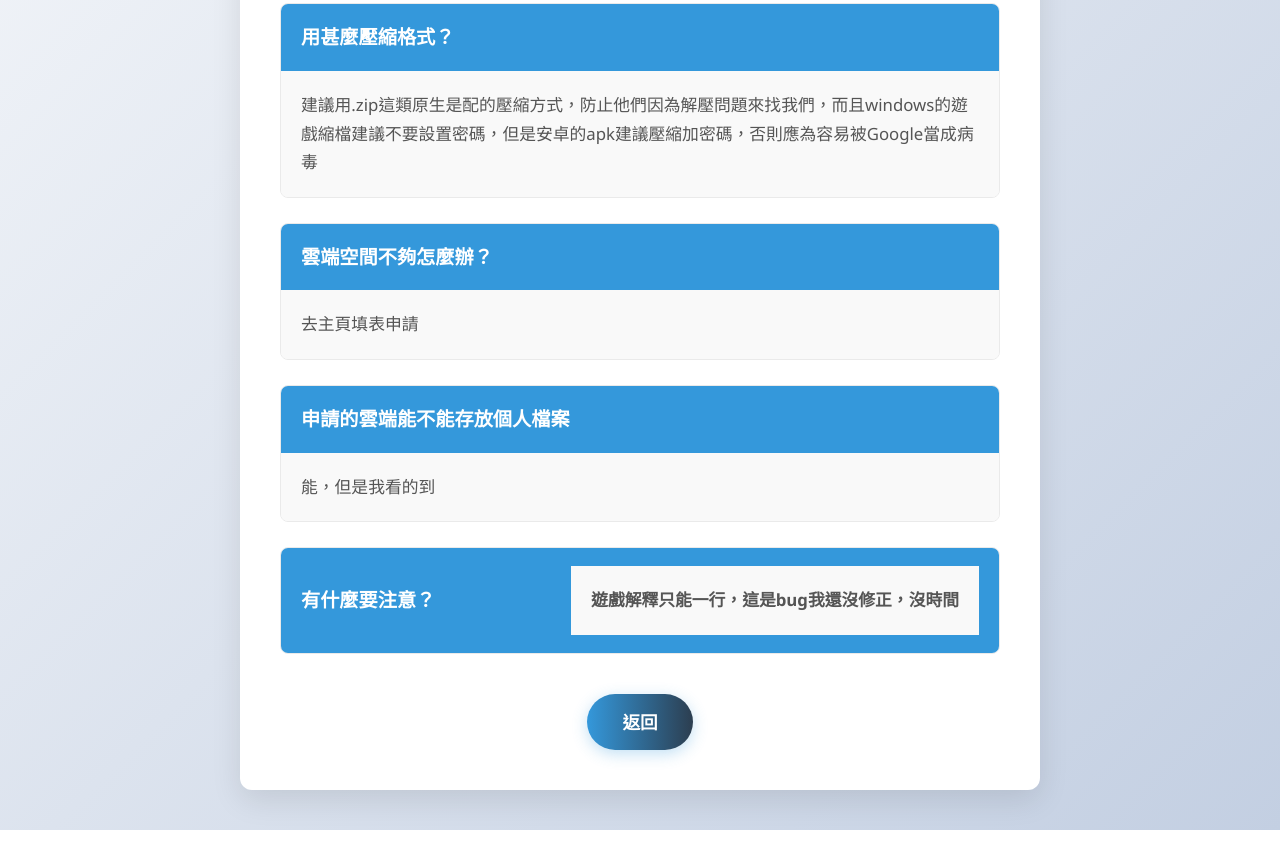
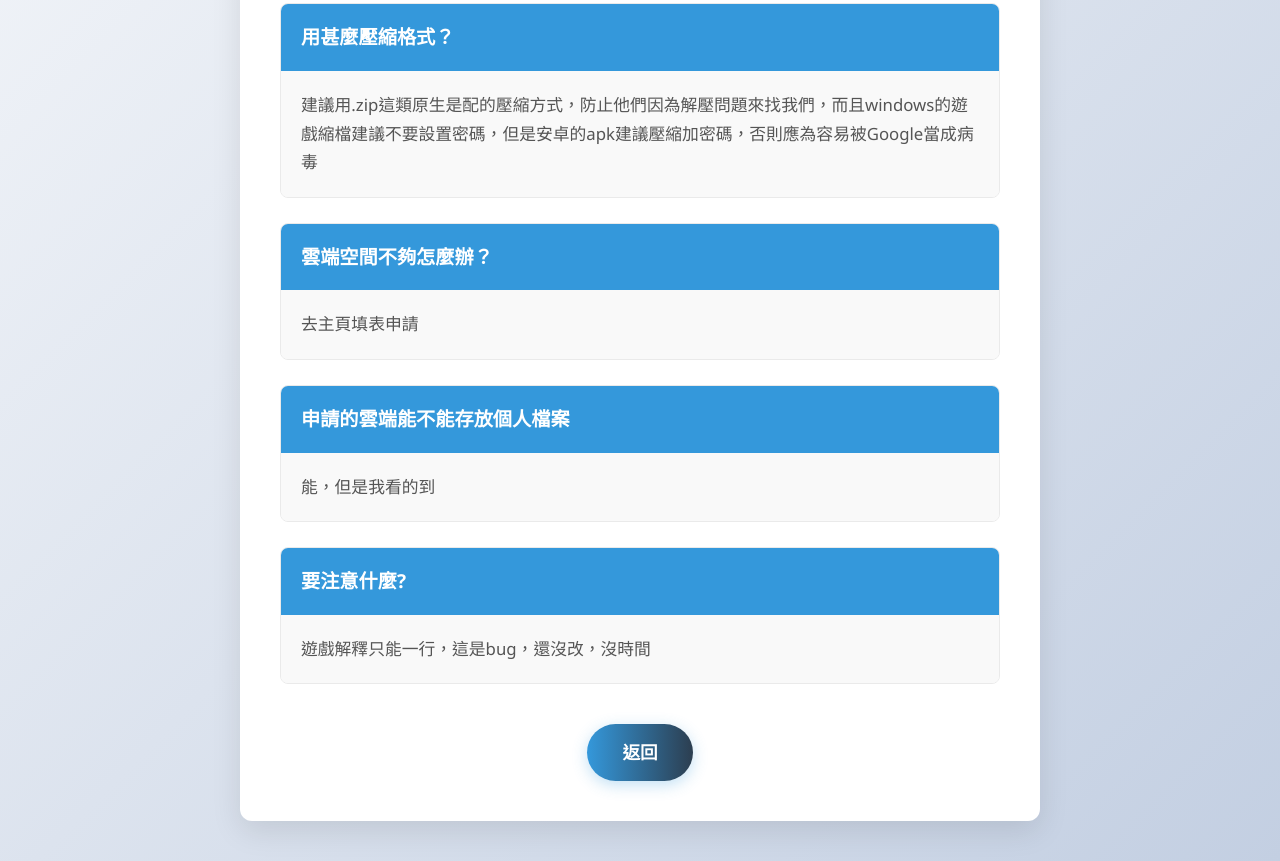
Before and after one commit to 1743986520/Website-development, a plain HTML site: page Things-to-note.html in a window 1280 px wide. Shown: the part 350-1211 px from the top of the page. Before the commit the page ends 1180 px from the top, so only its background shows below. Drawn offline with Linux system fonts and the light colour scheme.

Commit message:
Update Things-to-note.html

```diff
--- a/Things-to-note.html
+++ b/Things-to-note.html
@@ -166,15 +166,15 @@
                 <span>能，但是我看的到</span>
             </div>
         </div>
-            <div class="faq-item">
-                <div class="question">
-                    <span>有什麼要注意？</span>
+           <div class="faq-item">
+            <div class="question">
+                <span>要注意什麼?</span>
+            </div>
             <div class="answer">
-                <p>遊戲解釋只能一行，這是bug我還沒修正，沒時間</p>
+                <p>遊戲解釋只能一行，這是bug，還沒改，沒時間</p>
             </div>
         </div>
 
-     </div>
 
         <div class="button-container">
             <!-- 修改这里的文字即可改变按钮显示 -->
```
